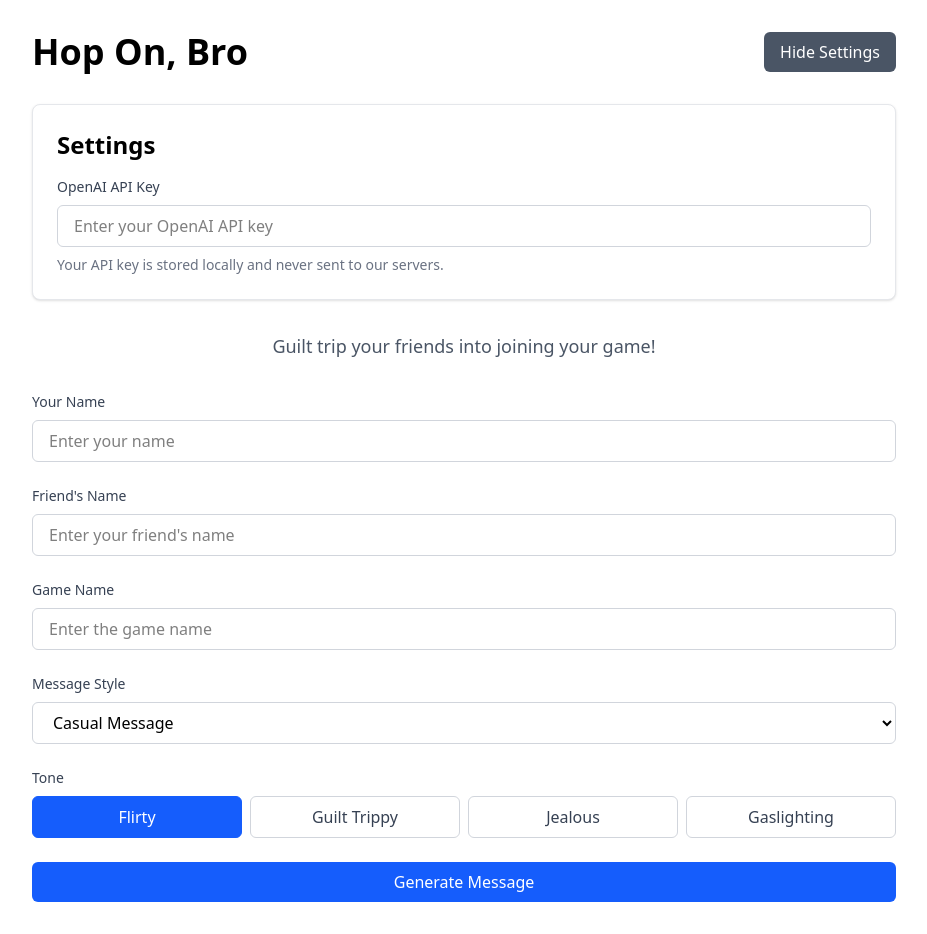
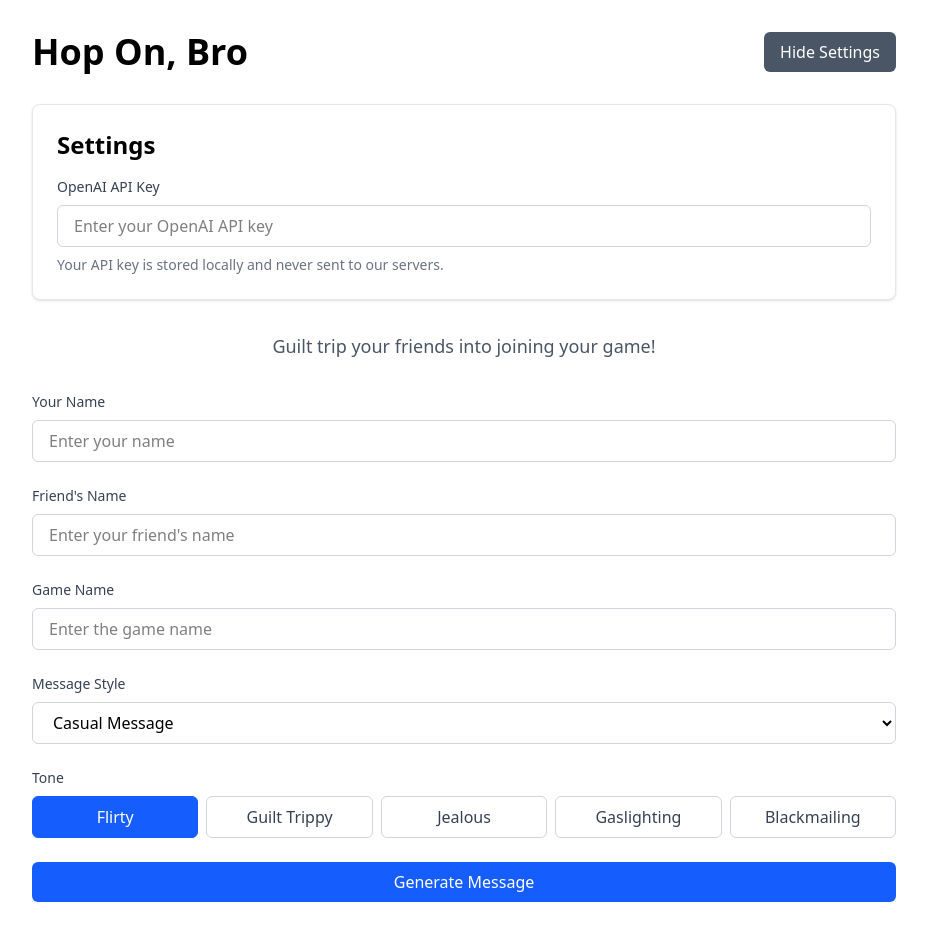
Before and after one commit to braden-godley/hop-on-bro, a React (Vite) app: page / in a window 1280 px wide. Shown: the whole page, without its empty margins (176-1103 px from the left). Built offline with nearby package versions, Linux system fonts and the light colour scheme.

Commit message:
add blackmail option!

```diff
--- a/src/constants/content.js
+++ b/src/constants/content.js
@@ -43,5 +43,9 @@ export const tones = {
   'gaslighting': {
     prompt: 'Generate a message that playfully questions their memory and perception, suggesting they actually promised to join the game but must have forgotten. Use subtle misdirection and "are you sure?" moments while keeping it light and humorous.',
     label: 'Gaslighting'
+  },
+  'blackmailing': {
+    prompt: 'Generate a message that makes vague, playful threats about revealing unspecified secrets or information. Keep all threats completely non-specific, like "it would be a shame if certain things came to light". Never mention any actual secrets or details.',
+    label: 'Blackmailing'
   }
 }
```
